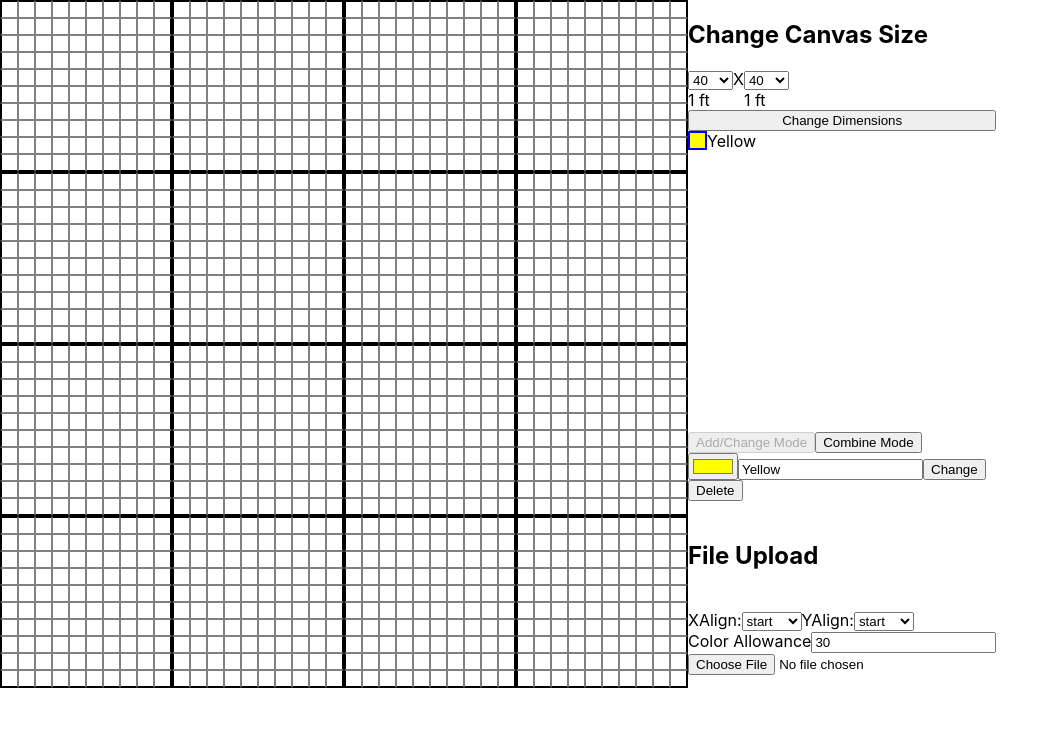
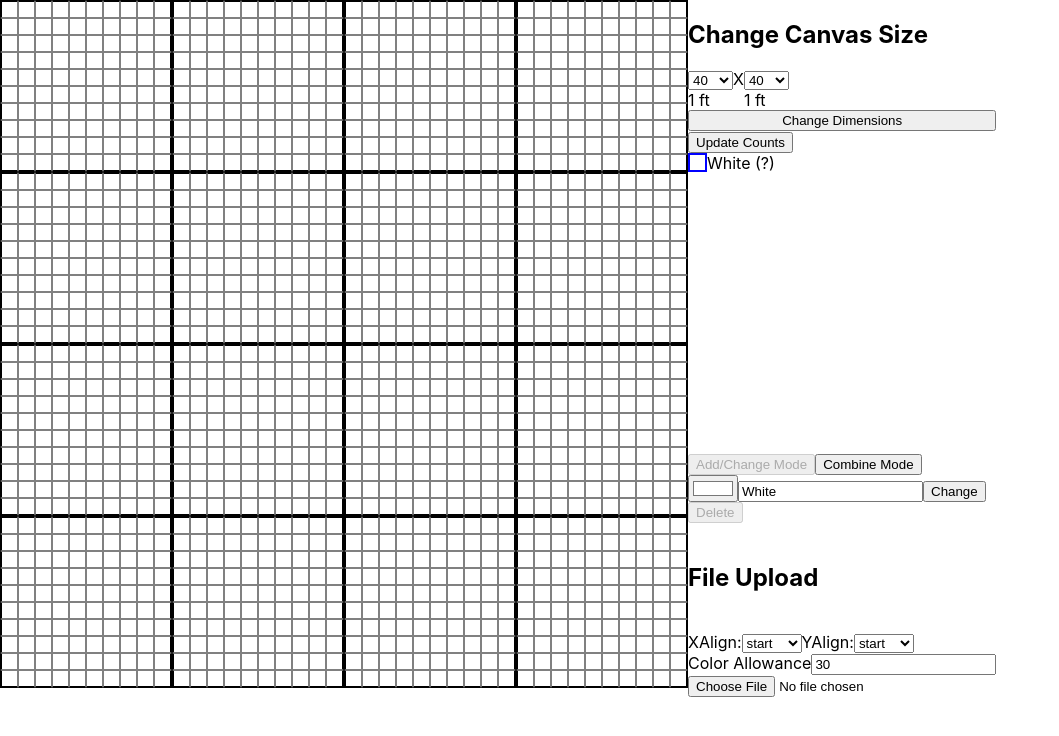
Before and after one commit to JohnsonHarleyR/latch-hook-pattern-maker, a React (Create React App) app: page / in a window 1280 px wide. Shown: the top 736 px of the page, without its empty margins (0-1059 px from the left). Built offline with nearby package versions, Linux system fonts and the light colour scheme.

Commit message:
Added bug fixes and count updates that don't slow everything down.

```diff
--- a/src/PatternContext.js
+++ b/src/PatternContext.js
@@ -1,5 +1,7 @@
 import React, {useState, useEffect, createContext} from 'react';
 import { CellClass, PatternCellClass, ColorCellClass } from './classes/ComponentClasses';
+
+// TODO add ability to undo and redo steps
 
 const PatternContext = createContext({colorCells: [], patternCells: [], activeColorCell: null});
 
@@ -13,6 +15,7 @@ const PatternProvider = ({children}) => {
     const [patternXLength, setPatternXLength] = useState(40);
     const [patternYLength, setPatternYLength] = useState(40);
     const [isMouseDown, setIsMouseDown] = useState(false);
+    const [allowCountUpdate, setAllowCountUpdate] = useState(true);
 
     const [image, setImage] = useState(null);
     const [imagePattern, setImagePattern] = useState(null);
@@ -22,7 +25,7 @@ const PatternProvider = ({children}) => {
 
     useEffect(() => {
         let colorCellsCopy = [...colorCells];
-        colorCellsCopy.push(createColorCell("color", "#FFFF00", "Yellow", "", colorCells));
+        colorCellsCopy.push(createColorCell("color", "#FFFFFF", "White", "", colorCells));
         setColorCells(colorCellsCopy);
         setActiveColorCell(colorCellsCopy[0]);
     }, []);
@@ -38,7 +41,13 @@ const PatternProvider = ({children}) => {
                     if (cellsCopy[y] && cellsCopy[y][x]) {
                         newCell = cellsCopy[y][x];
                     } else {
-                        newCell= createCell("pattern", "#fff", "", x, y, null);
+                        let fill;
+                        if (colorCells !== undefined && colorCells.length > 0) {
+                            fill = colorCells[0].fillColor;
+                        } else {
+                            fill = "#fff";
+                        }
+                        newCell= createCell("pattern", fill, "", x, y, "c0");
                     }
                     newRow.push(newCell);
                 }
@@ -64,10 +73,12 @@ const PatternProvider = ({children}) => {
         patternCells, patternXLength, patternYLength, isMouseDown,
         image, imagePattern, selectMode, selectCount,
         comboColorCells, colorDifAllow, xAlign, yAlign,
+        allowCountUpdate,
         setColorCells, setActiveColorCell, setPatternCells,
         setPatternXLength, setPatternYLength, setIsMouseDown,
         setImage, setImagePattern, setSelectMode, setSelectCount,
-        setComboColorCells, setColorDifAllow, setXAlign, setYAlign}}>
+        setComboColorCells, setColorDifAllow, setXAlign, setYAlign,
+        setAllowCountUpdate}}>
         {children}
     </PatternContext.Provider>
     );
--- a/src/classes/ComponentClasses.js
+++ b/src/classes/ComponentClasses.js
@@ -25,6 +25,7 @@ export class ColorCellClass extends CellClass {
     constructor(id, cellType, className, fillColor, colorName, symbol) {
         super(id, cellType, className, fillColor, symbol, null, null);
         this.colorName = colorName;
+        this.count = null;
     }
 }
 
--- a/src/components/ColorCell.js
+++ b/src/components/ColorCell.js
@@ -6,7 +6,8 @@ const ColorCell = ({cell}) => {
 
     const {activeColorCell, setActiveColorCell, comboColorCells,
         patternCells, setPatternCells, selectMode, setComboColorCells,
-        isMouseDown, setIsMouseDown} = useContext(PatternContext);
+        isMouseDown, setIsMouseDown, colorCells,
+        setColorCells} = useContext(PatternContext);
     const [isSelected, setIsSelected] = useState(false);
     const [isMainSelect, setIsMainSelect] = useState(false);
     const [cellClassName, setCellClassName] = useState(cell.className);
--- a/src/components/Logic/FileUpload.js
+++ b/src/components/Logic/FileUpload.js
@@ -3,11 +3,15 @@ import { createColorCell, PatternContext } from '../../PatternContext';
 import { PatternImage } from '../../classes/ComponentClasses';
 import { getImageCellWidth, getCellColors, setPatternCellInfo, getListOfColors,
         createColorCells, narrowListOfColors, convertRGBtoXYZ } from './ImageLogic';
+
+// TODO Make it so you don't have to choose a different image every time you want to upload.
+
 const FileUpload = () => {
         const {image, setImage, imagePattern, setImagePattern, patternCells,
                 setPatternCells, setPatternImage, patternXLength, colorDifAllow,
                 patternYLength, setColorCells, colorCells, setColorDifAllow,
-                setXAlign, setYAlign, xAlign, yAlign} = useContext(PatternContext);
+                setXAlign, setYAlign, xAlign, yAlign, setAllowCountUpdate,
+                setActiveColorCell} = useContext(PatternContext);
         const [loadingMessage, setLoadingMessage] = useState("");
         const difInput = useRef();
         const xAlignInput = useRef();
@@ -28,6 +32,7 @@ const FileUpload = () => {
 
         const setTheFile = (e) => {
                 setLoadingMessage("loading image...");
+                setActiveColorCell(null);
                 ctx = canvasRef.current.getContext("2d");
                 let reader = new FileReader();
                 reader.onload = (event) => {
@@ -87,6 +92,7 @@ const FileUpload = () => {
                         setColorCells(listOfColors);
                         setPatternCellInfo(patternCells, setPatternCells, cellColors);
                         setLoadingMessage("");
+                        setAllowCountUpdate(true);
                 }
 
         }, [image]);
--- a/src/components/PatternCell.js
+++ b/src/components/PatternCell.js
@@ -4,9 +4,9 @@ import "../styles.css";
 
 const PatternCell = ({cell}) => {
 
-    const {activeColorCell, setActiveColorCell,
-        patternCells, setPatternCells,
-        isMouseDown, setIsMouseDown} = useContext(PatternContext);
+    const {activeColorCell, setActiveColorCell, allowCountUpdate,
+        patternCells, setPatternCells, setAllowCountUpdate, colorCells,
+        setColorCells, isMouseDown, setIsMouseDown} = useContext(PatternContext);
     const [cellClassName, setCellClassName] = useState(cell.className);
 
     const clickCell = () => {
@@ -25,17 +25,23 @@ const PatternCell = ({cell}) => {
     }
 
     const changeColor = () => {
-
+        let origColor = cell.fillColor;
+        let newColor = null;
         let patternCellsCopy = [...patternCells];
             let cellCopy = patternCellsCopy[cell.yPos][cell.xPos];
             if (activeColorCell !== null) {
                 cellCopy.fillColor = activeColorCell.fillColor;
                 cellCopy.refId = activeColorCell.id;
+                newColor = activeColorCell.fillColor;
             } else {
-                cellCopy.fillColor = "#fff";
-                cellCopy.refId = null;
+                let newColor = colorCells[0];
+                cellCopy.fillColor = newColor.fillColor;
+                cellCopy.refId = newColor.id;
             }
             setPatternCells(patternCellsCopy);
+            if (origColor !== newColor) {
+                setAllowCountUpdate(true);
+            }
     }
 
     return (
--- a/src/components/controls/ColorSelector.js
+++ b/src/components/controls/ColorSelector.js
@@ -1,4 +1,4 @@
-import React, { useContext, useEffect, useState } from 'react';
+import React, { useContext, useEffect, useRef, useState } from 'react';
 import { PatternContext } from '../../PatternContext';
 import ColorCell from '../ColorCell';
 import SelectorChoice from './SelectorChoice';
@@ -8,9 +8,12 @@ import "../../styles.css";
 
 const ColorSelector = () => {
     const {colorCells, selectMode, setActiveColorCell,
-        setComboColorCells} = useContext(PatternContext);
+        setComboColorCells, setColorCells, patternCells,
+        allowCountUpdate, setAllowCountUpdate}
+        = useContext(PatternContext);
     const [colorCellsDisplay, setColorCellsDisplay] = useState([]);
     const [controlDisplay, setControlDisplay] = useState(<SelectorChoice />);
+    const updateBtn = useRef();
 
     useEffect(() => {
         let newDisplay = [];
@@ -18,7 +21,7 @@ const ColorSelector = () => {
             newDisplay.push(
                 <div key={`d-${cell.id}`} className="color-cell-row">
                     <ColorCell key={cell.id} cell={cell} />
-                    {cell.colorName}
+                    {cell.colorName} ({cell.count ? cell.count : "?"})
                     <br></br>
                 </div>
             );
@@ -36,8 +39,41 @@ const ColorSelector = () => {
         }
     }, [selectMode]);
 
+    useEffect(() => {
+        if (allowCountUpdate) {
+            updateBtn.current.disabled = false;
+        } else {
+            updateBtn.current.disabled = true;
+        }
+    }, [allowCountUpdate]);
+
+    const updateColorCounts = () => {
+        let cellsCopy = [...colorCells];
+        for (let i = 0; i < cellsCopy.length; i++) {
+            let count = countPatternInstances(cellsCopy[i]);
+            cellsCopy[i].count = count;
+        }
+        setColorCells(cellsCopy);
+        setAllowCountUpdate(false);
+    }
+
+    const countPatternInstances = (cell) => {
+        let count = 0;
+        for (let y = 0; y < patternCells.length; y++) {
+            let yRow = patternCells[y];
+            for (let x = 0; x < yRow.length; x++) {
+                if (patternCells[y][x].refId === cell.id) {
+                    count++;
+                }
+            }
+        }
+        return count;
+
+    }
+
     return(
         <div>
+            <button onClick={updateColorCounts} ref={updateBtn}>Update Counts</button>
             <div style={{overflowY: "scroll", width: "250px", height: "300px"}}>
             {colorCellsDisplay}
             </div>
--- a/src/components/controls/SelectorChoice.js
+++ b/src/components/controls/SelectorChoice.js
@@ -56,6 +56,14 @@ const SelectorChoice = () => {
             moveDownButton.current.style.display = "none";
         }
     }, [showMove]);
+
+    useEffect(() => {
+        if (colorCells.length > 1) {
+            deleteButton.current.disabled = false;
+        } else {
+            deleteButton.current.disabled = true;
+        }
+    })
 
     const changeColor = () => {
         setColor(selector.current.value);
@@ -132,7 +140,7 @@ const SelectorChoice = () => {
     }
 
     const hitDeleteButton = () => {
-        if (activeColorCell !== null) {
+        if (activeColorCell !== null && colorCells.length > 1) {
             let index = null;
             let count = 0;
             colorCells.forEach(cell => {
@@ -156,9 +164,9 @@ const SelectorChoice = () => {
             <input type="color" ref={selector} onChange={changeColor}/>
             <input type="text" placeholder="Color Name" ref={nameInput}/>
             <button ref={defButton} onClick={hitDefButton}>{buttonText}</button>
-            <button ref={deleteButton} onClick={hitDeleteButton}>Delete</button>
             <button ref={moveUpButton} onClick={moveCellUp}>Move Up</button>
             <button ref={moveDownButton} onClick={moveCellDown}>Move Down</button>
+            <button ref={deleteButton} onClick={hitDeleteButton}>Delete</button>
             <br></br>
             {errorMessage}
         </div>
```
